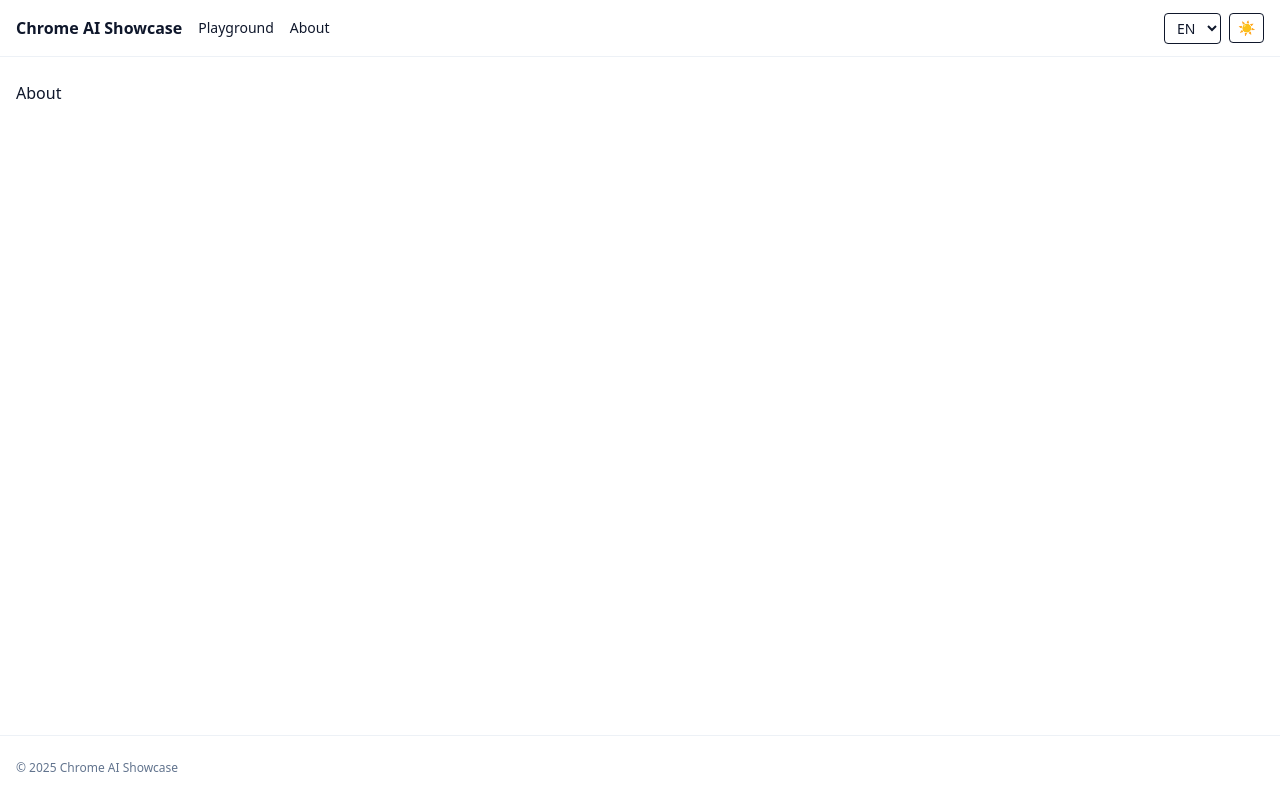
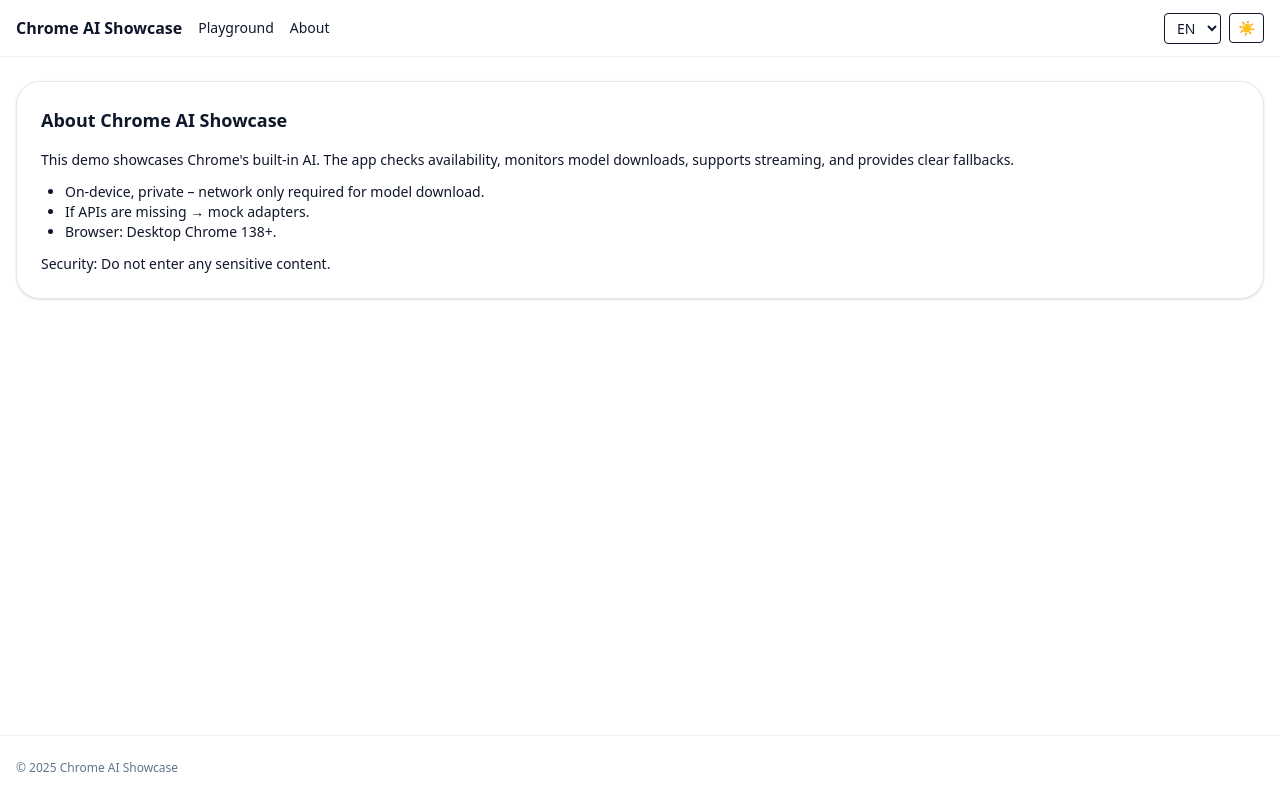
Before and after one commit to Kevin-Ratschinski/chrome-ai-showcase, a React (Vite) app: page /chrome-ai-showcase/about in a window 1280 px wide. Built offline with nearby package versions, Linux system fonts and the light colour scheme.

Commit message:
feat: update About page

```diff
--- a/src/pages/About.tsx
+++ b/src/pages/About.tsx
@@ -1,3 +1,19 @@
+import { Card } from "../components/ui/Card";
+
 export default function About() {
-  return <h1>About</h1>;
+  return (
+    <Card title="About Chrome AI Showcase">
+      <div className="space-y-3 text-sm">
+        <p>
+          This demo showcases Chrome's built-in AI. The app checks availability, monitors model downloads, supports streaming, and provides clear fallbacks.
+        </p>
+        <ul className="list-disc ml-6">
+          <li>On-device, private – network only required for model download.</li>
+          <li>If APIs are missing → mock adapters.</li>
+          <li>Browser: Desktop Chrome 138+.</li>
+        </ul>
+        <p>Security: Do not enter any sensitive content.</p>
+      </div>
+    </Card>
+  );
 }
```
